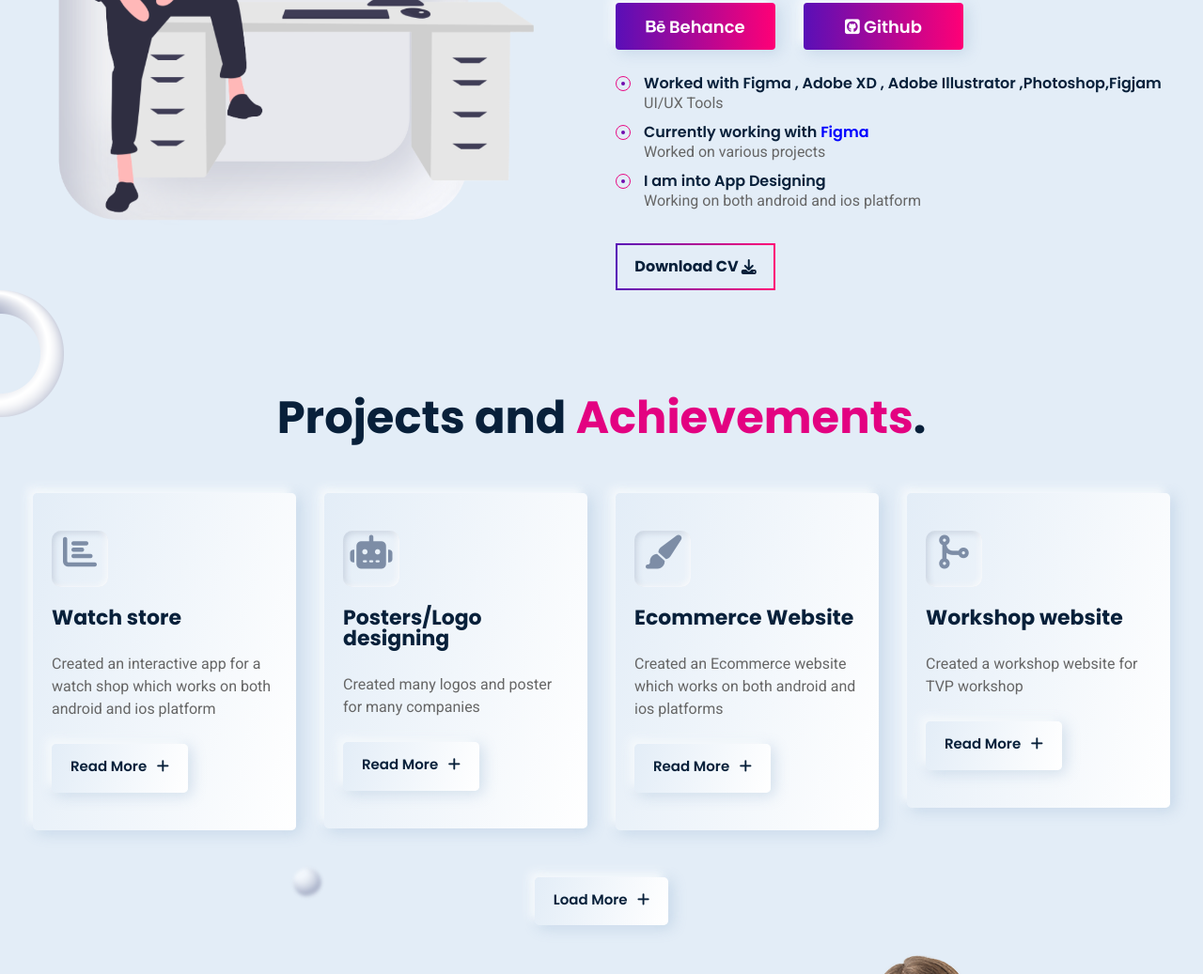
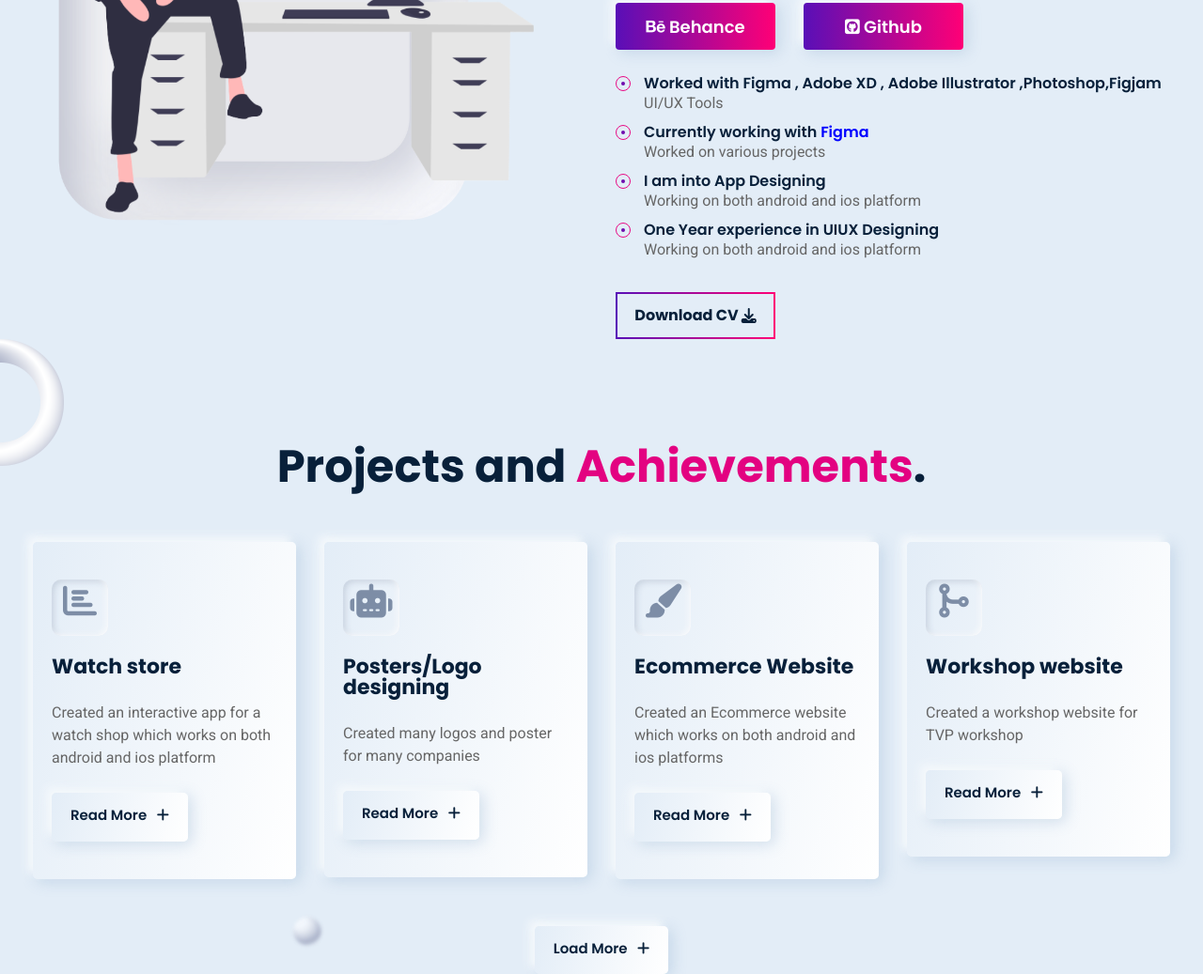
Before and after one commit to sairagkp/portfolio, a plain HTML site: page index.html in a window 1280 px wide. Shown: the part 1337-2374 px from the top of the page at 94% size. Drawn offline with Linux system fonts and the light colour scheme.

Commit message:
Update index.html

```diff
--- a/index.html
+++ b/index.html
@@ -192,6 +192,10 @@
 												<li>
 													<span class="apihu-port-expertise-title">I am into App Designing</span>
 													<span class="apihu-port-expertise-text">Working on both android and ios platform </span>
+												</li>
+												<li>
+													<span class="apihu-port-expertise-title">One Year experience in UIUX Designing</span>
+													<span class="apihu-port-expertise-text">Working on both android and ios platform</span>
 												</li>
 											</ul>
 										</div>
```
